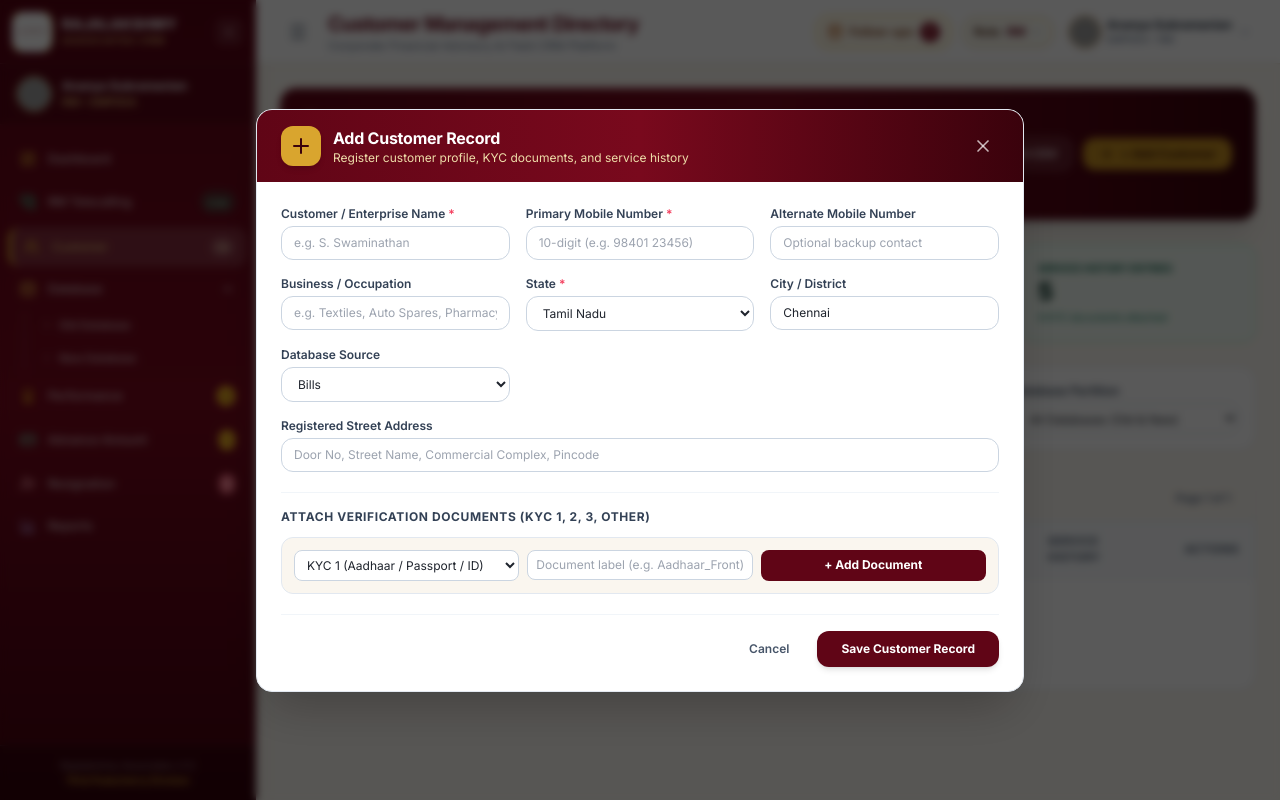
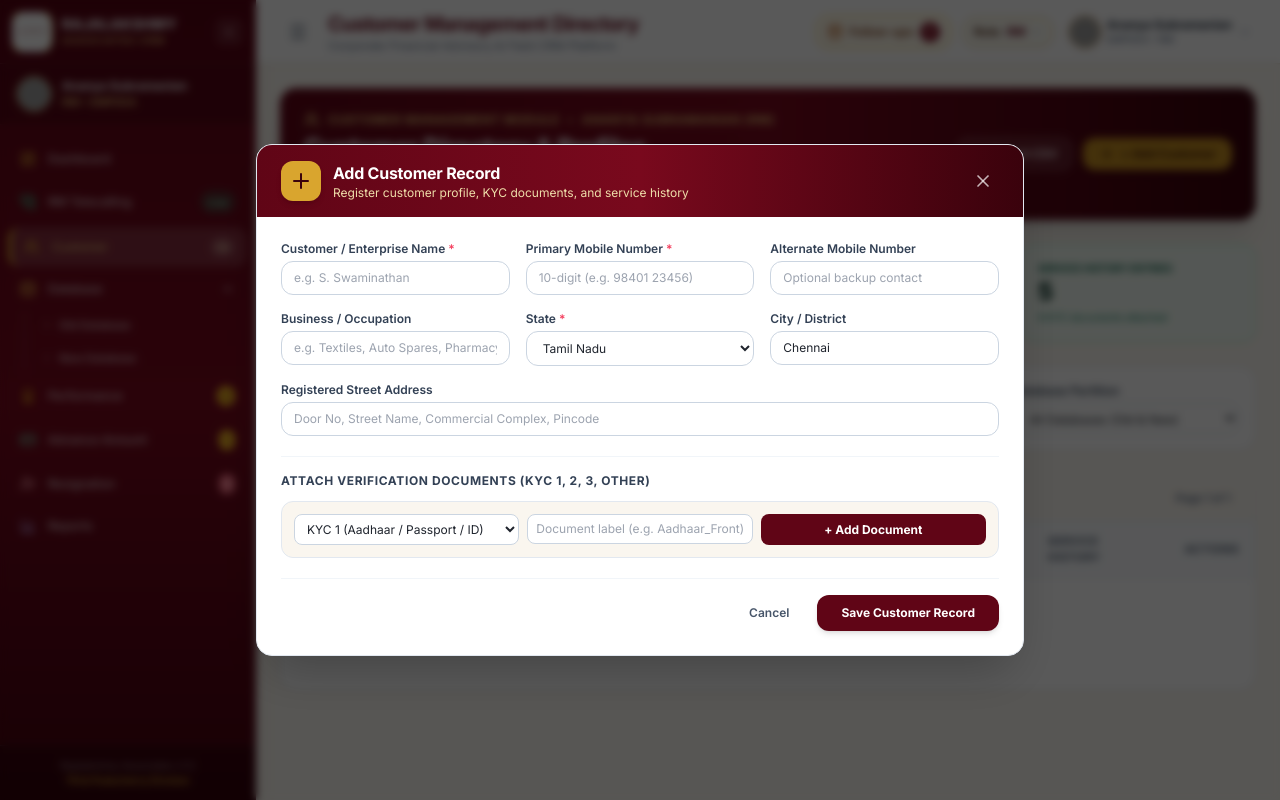
Before and after one commit to sivaathri/Rajalakshmy-Associates-CRM, a React (Vite) app: page /customers in a window 1280 px wide. Both pictures are taken after typing "Sample" into the empty fields and a click on the button "+ Add Customer". Built offline with nearby package versions, Linux system fonts and the light colour scheme; grey boxes are pictures that could not be loaded.

Commit message:
Remove Database Source field from Add Customer modal

```diff
--- a/src/components/customers/AddCustomerModal.jsx
+++ b/src/components/customers/AddCustomerModal.jsx
@@ -29,8 +29,6 @@ export const AddCustomerModal = ({ isOpen, onClose, defaultDatabase = 'new', def
   const [address, setAddress] = useState('');
   const [state, setState] = useState('Tamil Nadu');
   const [city, setCity] = useState('Chennai');
-  const [source, setSource] = useState('Bills');
-  const [referenceFrom, setReferenceFrom] = useState('');
 
   // Documents list
   const [documents, setDocuments] = useState([]);
@@ -79,8 +77,8 @@ export const AddCustomerModal = ({ isOpen, onClose, defaultDatabase = 'new', def
       city,
       databaseType,
       customerType,
-      source,
-      referenceFrom,
+      source: 'Direct',
+      referenceFrom: '',
       documents,
       services: []
     });
@@ -211,37 +209,6 @@ export const AddCustomerModal = ({ isOpen, onClose, defaultDatabase = 'new', def
               />
             </div>
 
-            <div>
-              <label className="block text-xs font-semibold text-slate-700 mb-1">
-                Database Source
-              </label>
-              <select
-                value={source}
-                onChange={(e) => setSource(e.target.value)}
-                className="w-full text-xs rounded-xl border border-slate-300 py-2 px-3 focus:outline-none focus:border-burgundy-800 bg-white"
-              >
-                <option value="Bills">Bills</option>
-                <option value="Open Source">Open Source</option>
-                <option value="Reference">Reference</option>
-              </select>
-            </div>
-
-            {source === 'Reference' && (
-              <div className="sm:col-span-2">
-                <label className="block text-xs font-semibold text-amber-900 mb-1">
-                  Reference From / Who? *
-                </label>
-                <input
-                  type="text"
-                  required
-                  placeholder="Specify person or firm who gave reference"
-                  value={referenceFrom}
-                  onChange={(e) => setReferenceFrom(e.target.value)}
-                  className="w-full text-xs rounded-xl border border-amber-300 py-2 px-3 bg-amber-50/50"
-                />
-              </div>
-            )}
-
             <div className="sm:col-span-2 lg:col-span-3">
               <label className="block text-xs font-semibold text-slate-700 mb-1">
                 Registered Street Address
```
